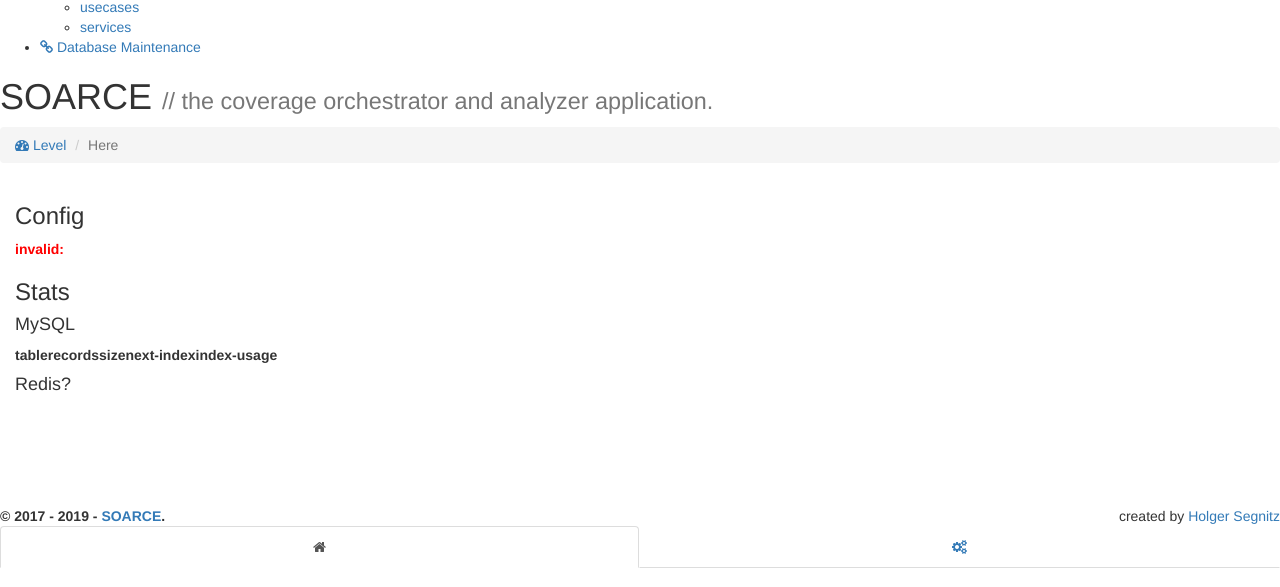
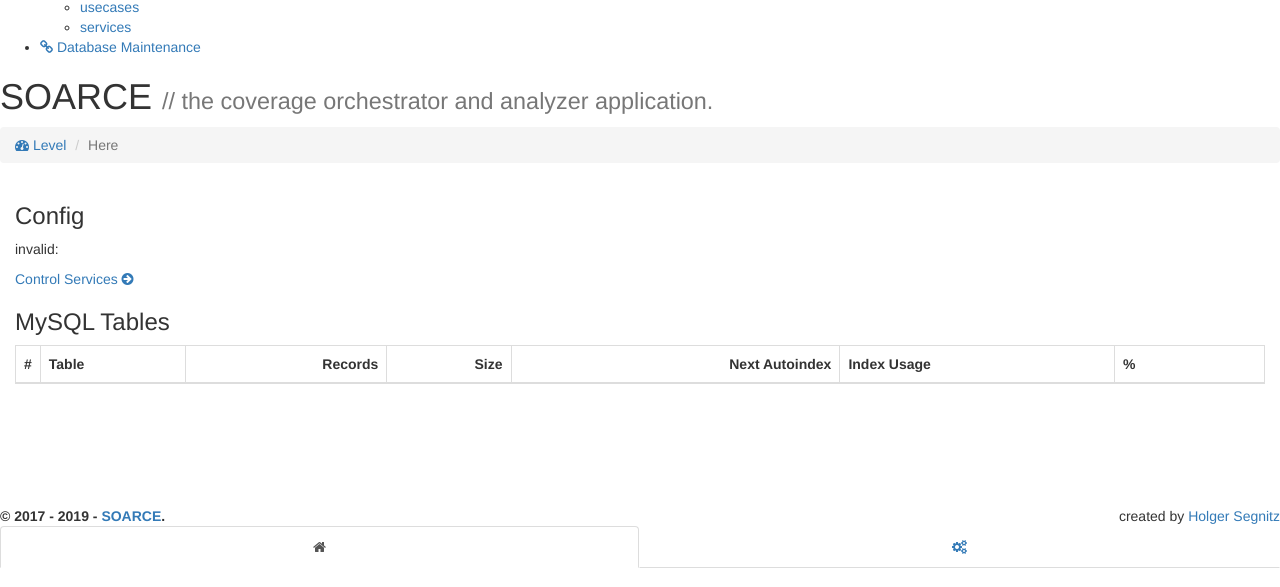
Before and after one commit to soarce-qa/soarce-application, a PHP site: template src/application/views/index/index.twig in a window 1280 px wide. Shown: the part 514-1101 px from the top of the page. Run offline with PHP 8.4, Linux system fonts and the light colour scheme; the template is opened without the code that fills it, so the values that code supplies are empty; some libraries are stand-ins or nearby versions.

Commit message:
CHG: index page with final "layout"

```diff
--- a/src/application/views/index/index.twig
+++ b/src/application/views/index/index.twig
@@ -11,39 +11,75 @@
 
 {% block main %}
 
+    <div class="row">
+    {% if configIsValid %}
+        <div class="col-lg-3 col-xs-6">
+            <!-- small box -->
+            <div class="small-box bg-green">
+                <div class="inner">
                     <h3>Config</h3>
-    {% if configIsValid %}
-    <p><span style="color: green; font-weight: bold">valid</span></p>
+                    <p>valid</p>
+                </div>
+                <div class="icon">
+                    <i class="ion ion-stats-bars"></i>
+                </div>
+                <a href="/control/services" class="small-box-footer">Control Services <i class="fa fa-arrow-circle-right"></i></a>
+            </div>
+        </div>
     {% else %}
-    <p><span style="color: red;"><span style="font-weight: bold;">invalid: </span> {{ configErrorMessage }}</span></p>
+        <div class="col-lg-3 col-xs-6">
+            <!-- small box -->
+            <div class="small-box bg-red">
+                <div class="inner">
+                    <h3>Config</h3>
+                    <p>invalid: {{ configErrorMessage }}</p>
+                </div>
+                <div class="icon">
+                    <i class="ion ion-stats-bars"></i>
+                </div>
+                <a href="/control/services" class="small-box-footer">Control Services <i class="fa fa-arrow-circle-right"></i></a>
+            </div>
+        </div>
     {% endif %}
+    </div>
 
-    <div id="stats">
-        <h3>Stats</h3>
-        <h4>MySQL</h4>
-        <table>
+    <div class="box">
+        <div class="box-header with-border">
+            <h3 class="box-title">MySQL Tables</h3>
+        </div>
+        <!-- /.box-header -->
+        <div class="box-body">
+            <table class="table table-bordered">
                 <thead>
                     <tr>
-                    <th>table</th>
-                    <th>records</th>
-                    <th>size</th>
-                    <th>next-index</th>
-                    <th>index-usage</th>
+                        <th style="width: 10px">#</th>
+                        <th>Table</th>
+                        <th style="text-align: right;">Records</th>
+                        <th style="text-align: right;">Size</th>
+                        <th style="text-align: right;">Next Autoindex</th>
+                        <th>Index Usage</th>
+                        <th style="width: 150px;">%</th>
                     </tr>
                 </thead>
                 <tbody>
-            {% for table in DatabaseStatistics %}
+                    {% for id,table in DatabaseStatistics %}
                     <tr>
+                        <td>{{ id + 1 }}</td>
                         <td>{{ table.TABLE_NAME }}</td>
-                    <td>{{ table.TABLE_ROWS }}</td>
-                    <td>{{ (table.DATA_LENGTH + table.INDEX_LENGTH)|byte }}</td>
-                    <td>{{ table.AUTO_INCREMENT }}</td>
+                        <td style="text-align: right;">{{ table.TABLE_ROWS }}</td>
+                        <td style="text-align: right;">{{ (table.DATA_LENGTH + table.INDEX_LENGTH)|byte }}</td>
+                        <td style="text-align: right;">{{ table.AUTO_INCREMENT }}</td>
                         <td>{{ (table.INDEX_PERCENTAGE*100)|number_format(6, '.', ',') }} %</td>
+                        <td>
+                            <div class="progress progress-xs">
+                                <div class="progress-bar" style="width: {{ (table.INDEX_PERCENTAGE*100)|number_format(2, '.', '') }} %"></div>
+                            </div>
+                        </td>
                     </tr>
                     {% endfor %}
                 </tbody>
             </table>
-        <h4>Redis?</h4>
+        </div>
     </div>
 
 {% endblock %}
```
Lines whose indentation alone changed are shown as unchanged.
